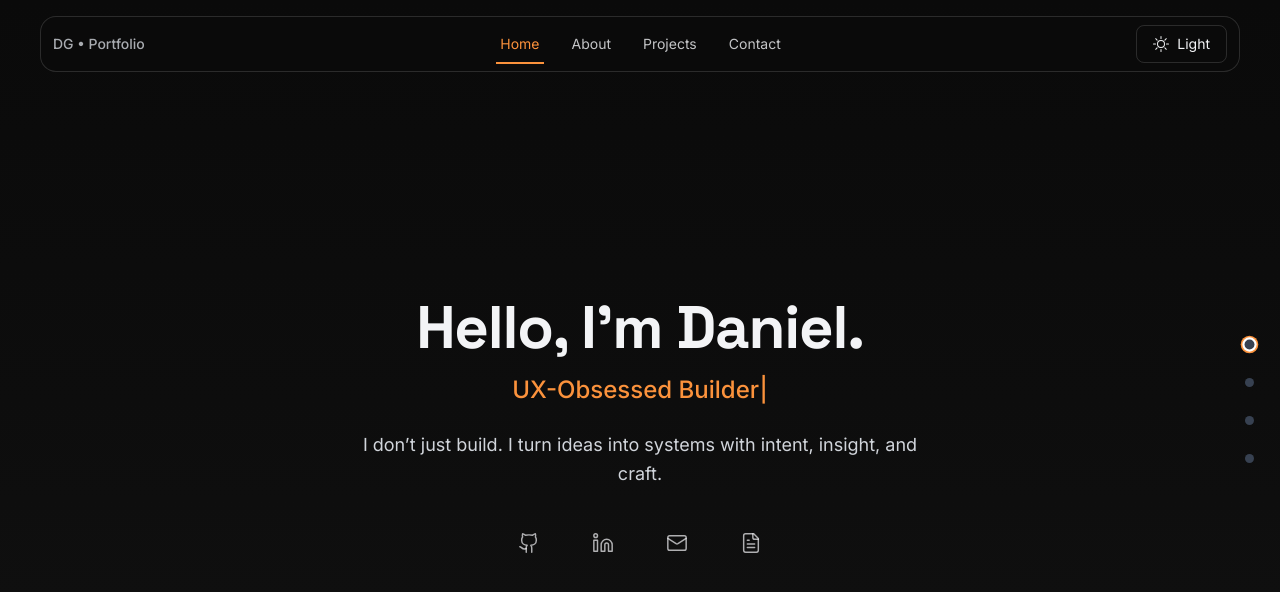
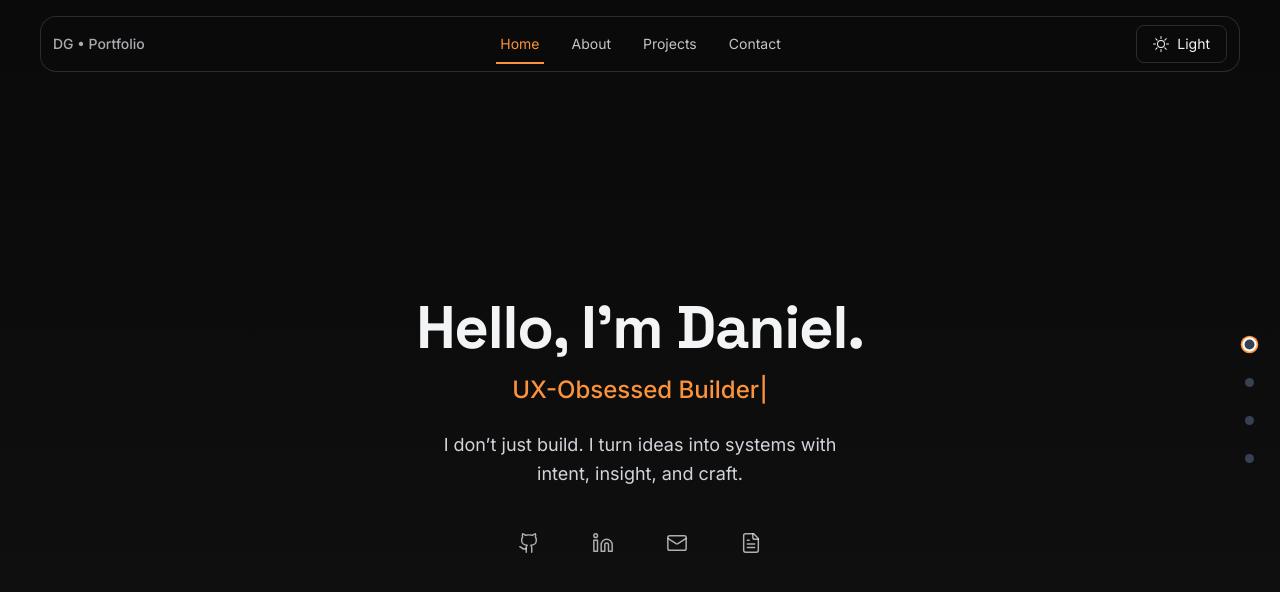
Before and after one commit to dgutensohn03/dg-portfolio, a React (Vite) app: page / in a window 1280 px wide. Shown: the top 592 px of the page. Built offline with nearby package versions, Linux system fonts and the light colour scheme; the HTML template or start-up script is replaced by a standard one.

Commit message:
Deploy: update build and source

```diff
--- a/src/components/Hero.tsx
+++ b/src/components/Hero.tsx
@@ -68,7 +68,7 @@ export default function Hero() {
         initial={{ opacity: 0 }}
         animate={{ opacity: 1 }}
         transition={{ delay: 0.4 }}
-        className="mt-6 max-w-xl text-[var(--muted)] text-lg text-center leading-relaxed px-8 sm:px-12 md:px-0"
+        className="mt-6 max-w-xl text-[var(--muted)] text-lg text-center leading-relaxed px-8 sm:px-12 md:px-20"
       >
         I don’t just build. I turn ideas into systems with intent, insight, and craft.
       </motion.p>
```
Also changed, not shown: 1 other file (tests, documents, lock files or other folders).
